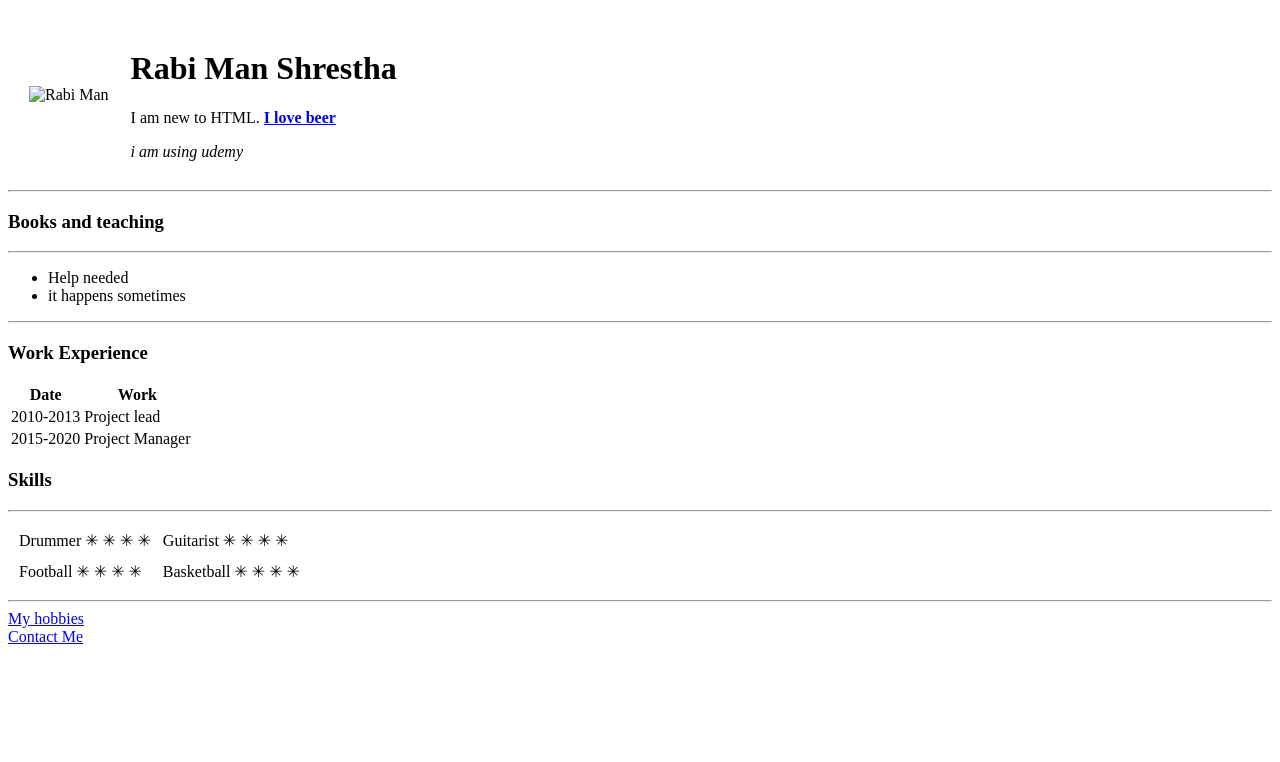
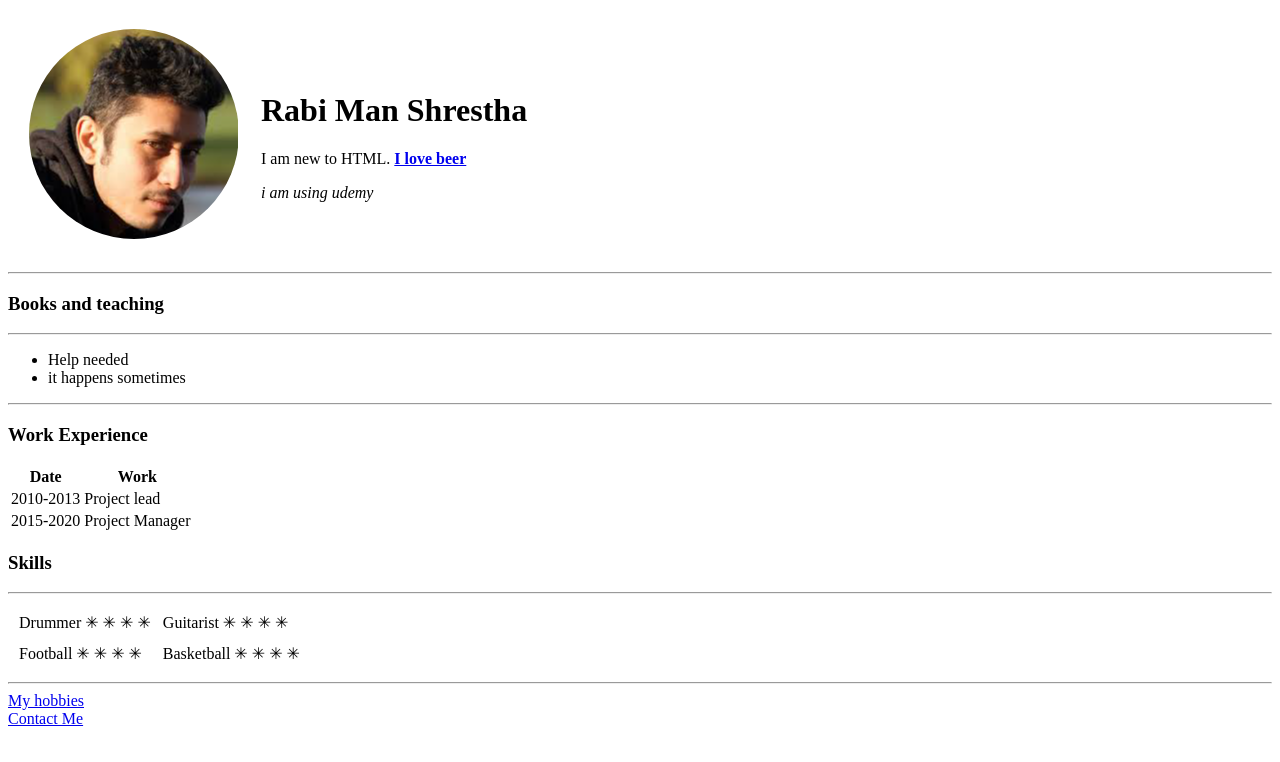
Before and after one commit to rabimans/CV, a plain HTML site: page index.html in a window 1280 px wide. Drawn offline with Linux system fonts and the light colour scheme; files whose address does not match are found by name.

Commit message:
updated iamge folder

```diff
--- a/index.html
+++ b/index.html
@@ -12,7 +12,7 @@
 <body>
     <table cellspacing="20">
         <tr>
-            <td><img src="C:\Users\shrestharm\Documents\website\Rabi.png" alt="Rabi Man"> </td>
+            <td><img src="C:\Users\shrestharm\Documents\website\image\Rabi.png" alt="Rabi Man"> </td>
             <td>
                 <h1> Rabi Man Shrestha</h1>
                 <p>I am new to HTML. <strong><a href="https://www.thrillist.com/drink/nation/best-oktoberfest-beer"> I love beer</a></strong></p>
```
